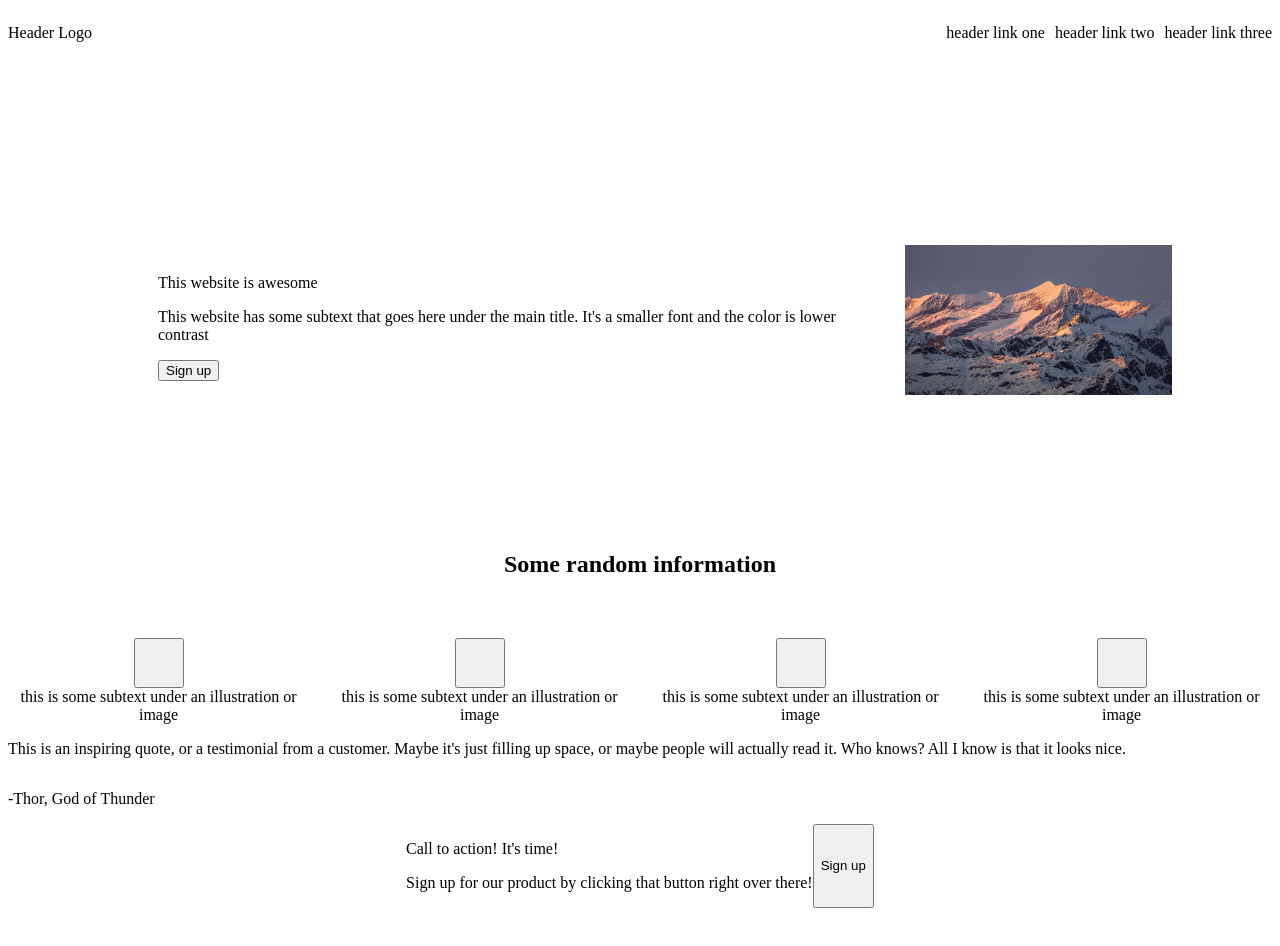
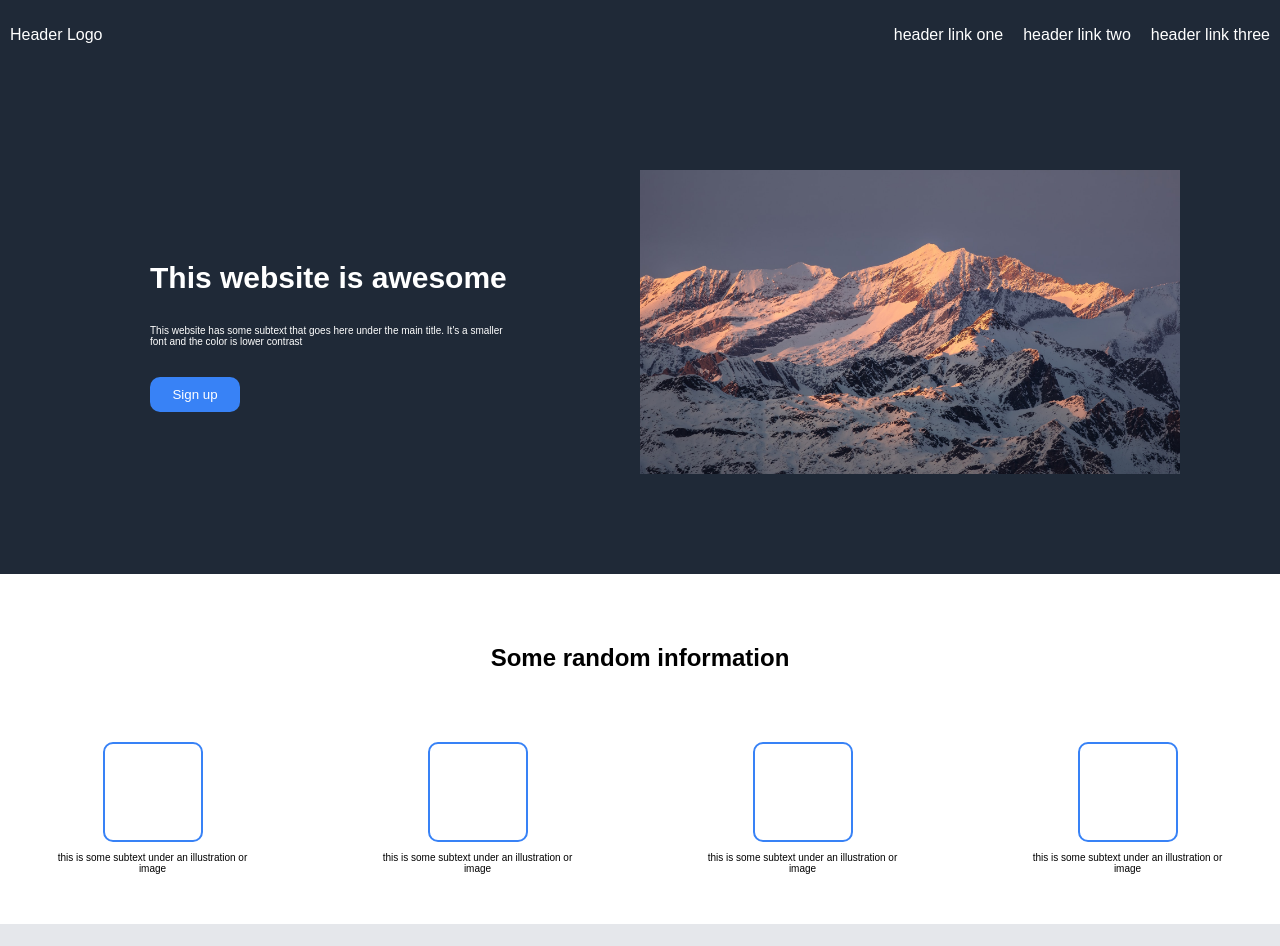
Before and after one commit to ilkovelija/landing-page, a plain HTML site: page index.html in a window 1280 px wide. Shown: the top 946 px of the page. Drawn offline with Linux system fonts and the light colour scheme.

Commit message:
Add styling and finish project

```diff
--- a/style.css
+++ b/style.css
@@ -1,20 +1,24 @@
 body {
   display: flex;
   flex-direction: column;
-  align-items: stretch;
-  height: 100vh;
-  gap: 50px;
+  font-family: arial;
+  justify-content: space-between;
+  margin: 0;
 }
 
 .header {
   display: flex;
   justify-content: space-between;
   align-items: center;
+  background-color: #1F2937 ;
+  color: white;
+  padding: 10px;
 }
 
 .content {
   display: flex;
   flex-direction: column;
+  gap: 50px;
 }
 
 .footer {
@@ -27,21 +31,25 @@ body {
 ul {
   display: flex;
   list-style-type: none;
-  gap: 10px;
+  gap: 20px;
 }
 
 .welcome-box {
   display: flex;
   padding: 100px;
   align-items: center;
+  background-color: #1F2937 ;
+  color: white;
+  justify-content: space-between;
 }
 
 img {
-  height: 150px;
+  width: 50%;
 }
 
 .beginning {
   padding: 50px;
+
 }
 
 .information {
@@ -64,12 +72,20 @@ img {
 }
 
 .card-image {
-  height: 50px;
-  width: 50px;
+  height: 100px;
+  width: 100px;
+  background-color: white;
+  border-style: solid;
+  border-radius: 10px;
+  margin: 10px;
+  border-color: #3882F6;
 }
 
 .card-text {
   text-align: center;
+  font-size: 10px;
+  padding-left: 50px;
+  padding-right: 50px;
 }
 
 .quote-box {
@@ -80,4 +96,67 @@ img {
 .action-box {
   display: flex;
   align-self: center;
+  background-color: #3882F6 ;
+  padding: 30px;
+  margin-bottom: 30px;
+  gap: 20px;
+  width: 800px;
+  height: 50px;
+  justify-content: space-around;
+  color: white;
+  align-items: center;
 }
+
+.awesome {
+  font-weight: bold;
+  font-size: 30px;
+}
+
+.awesome-subtext {
+  font-size: 10px;
+  padding-right: 80px;
+  margin-bottom: 30px;
+}
+
+.welcome-sign-up {
+  background-color: #3882F6;
+  border-style: none;
+  border-radius: 10px;
+  padding: 10px;
+  width: 90px;
+  color: white;
+}
+
+.quote-box {
+  background-color: #E5E7EB;
+}
+
+.quote {
+  padding: 120px;
+  font-size: 25px;
+}
+
+.author {
+  align-self: end;
+  margin-right: 30px;
+  font-weight: bold;
+}
+
+.call-to {
+  font-weight: bold;
+  font-size: 20px;
+}
+
+.sign-up-text {
+  font-size: 10px;
+}
+
+.sign-up {
+  width: 100px;
+  height: 30px;
+  border-radius: 15px;
+  border-style: solid;
+  border-color: white;
+  background-color: #3882F6;
+  color: white;
+}
```
